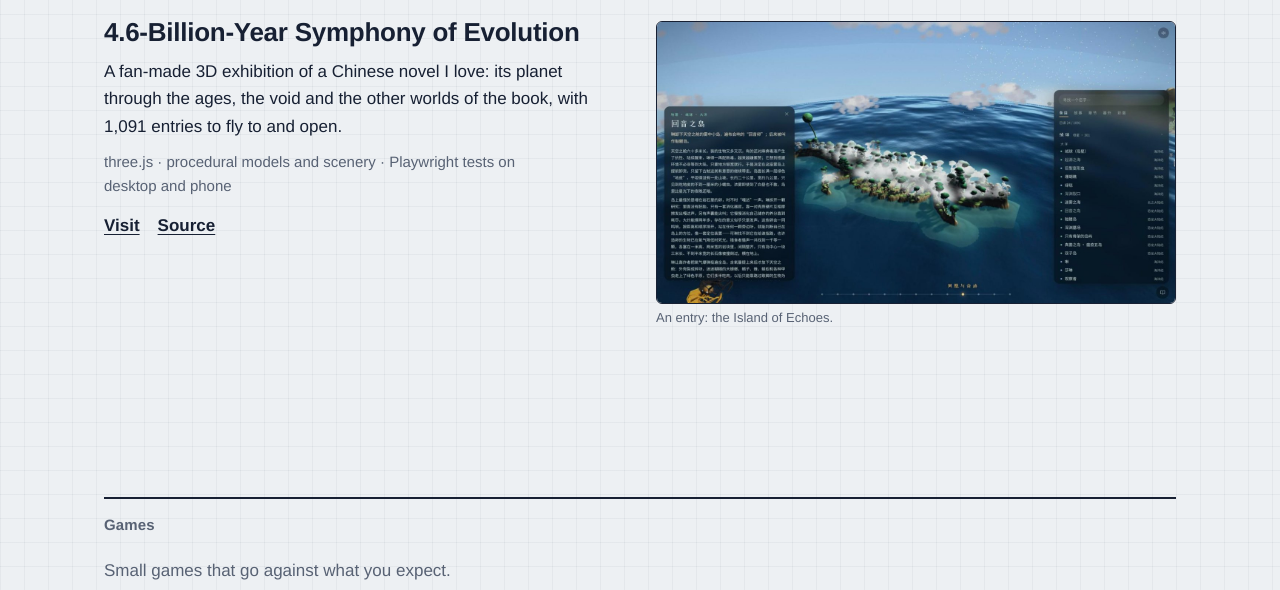
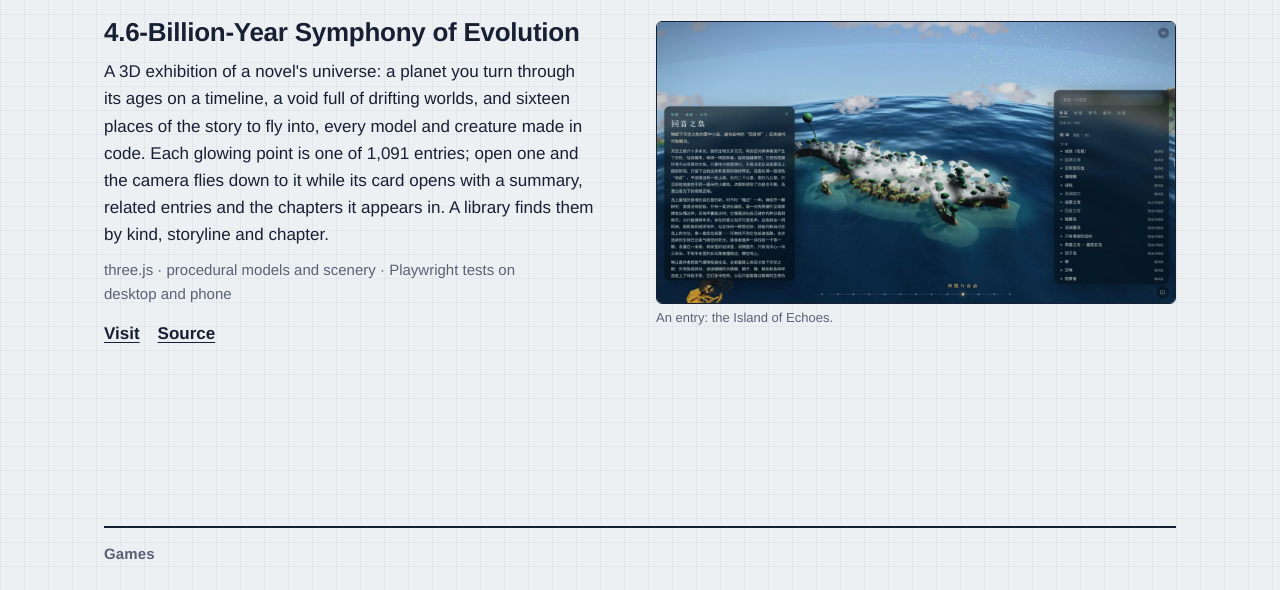
Before and after one commit to AlexW6385/AlexW6385.github.io, a plain HTML site: page index.html in a window 1280 px wide. Shown: the part 5218-5808 px from the top of the page. Drawn offline with Linux system fonts and the light colour scheme; a web font is replaced by a local one.

Commit message:
Describe the novel exhibition as a project

```diff
--- a/index.html
+++ b/index.html
@@ -217,7 +217,7 @@
     <div class="world sub">
     <div class="caption">
       <h3>4.6-Billion-Year Symphony of Evolution</h3>
-      <p>A fan-made 3D exhibition of a Chinese novel I love: its planet through the ages, the void and the other worlds of the book, with 1,091 entries to fly to and open.</p>
+      <p>A 3D exhibition of a novel's universe: a planet you turn through its ages on a timeline, a void full of drifting worlds, and sixteen places of the story to fly into, every model and creature made in code. Each glowing point is one of 1,091 entries; open one and the camera flies down to it while its card opens with a summary, related entries and the chapters it appears in. A library finds them by kind, storyline and chapter.</p>
       <p class="stack">three.js · procedural models and scenery · Playwright tests on desktop and phone</p>
       <p class="go"><a href="https://alexw6385.github.io/4.6-billion-year-symphony-of-evolution/">Visit</a> <a href="https://github.com/AlexW6385/4.6-billion-year-symphony-of-evolution">Source</a></p>
     </div>
```
